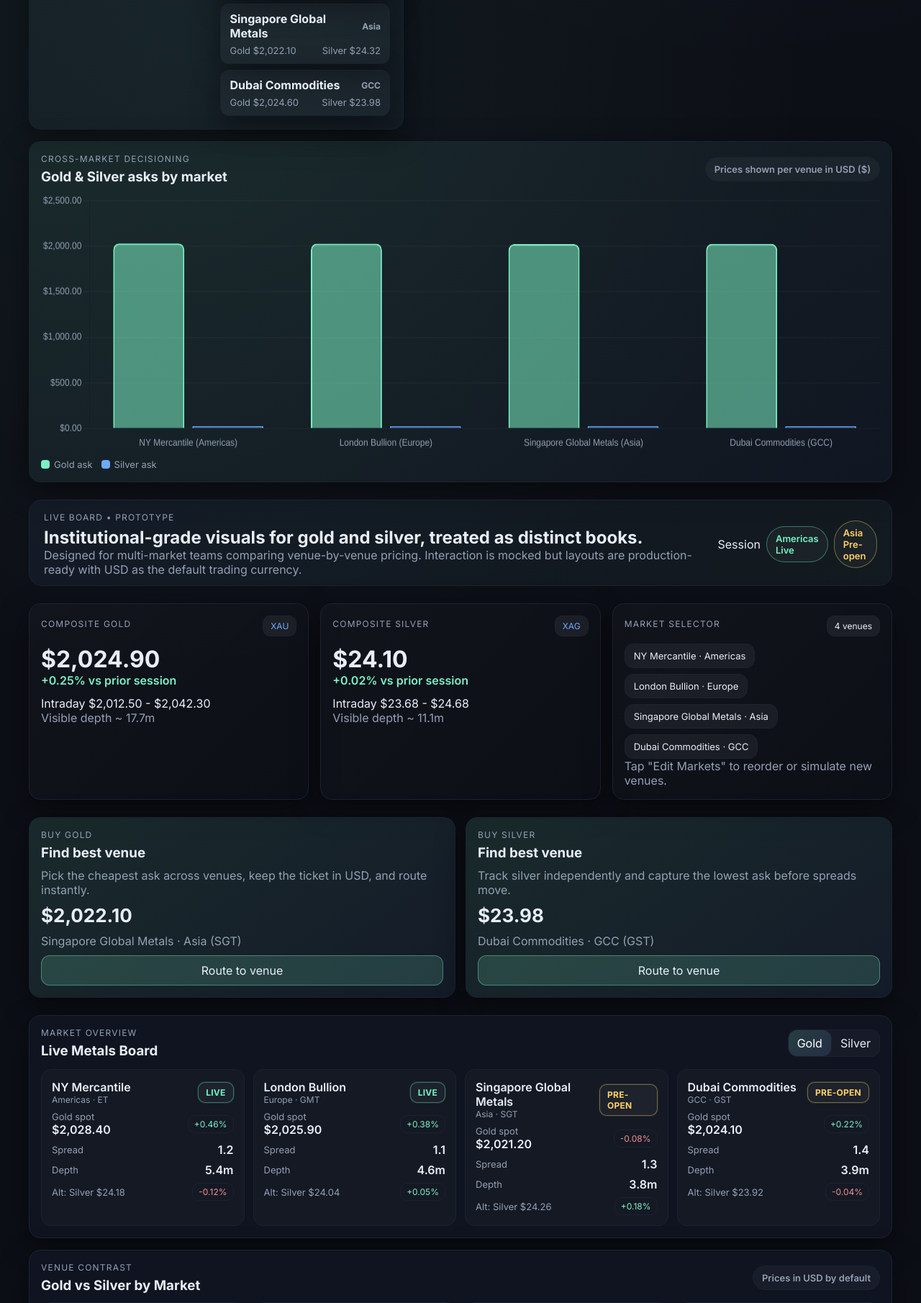
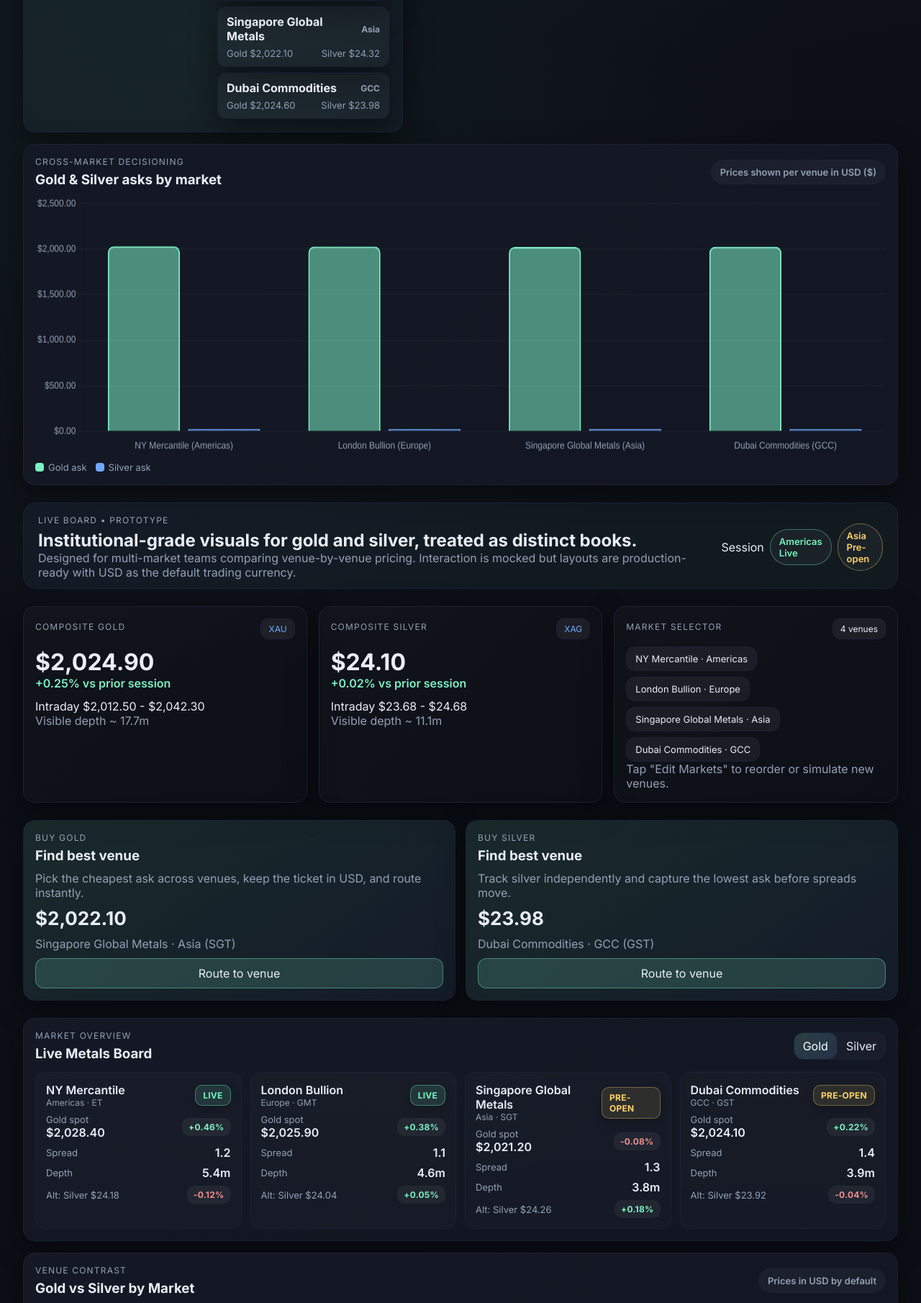
Before and after one commit to rezaeesjd/WebSage-Solutions, a PHP site: page /metals-trade-prototype/index.html in a window 1280 px wide. Shown: the part 777-2587 px from the top of the page at 72% size. Run offline with PHP 8.4, Linux system fonts and the light colour scheme.

Commit message:
Polish tradeboard styling and status chips

```diff
--- a/metals-trade-prototype/app.js
+++ b/metals-trade-prototype/app.js
@@ -149,7 +149,7 @@ function formatStatus(status) {
   const normalized = status?.toLowerCase() === 'open' ? 'open' : 'pre';
   return {
     text: normalized === 'open' ? 'Live' : 'Pre-open',
-    className: normalized
+    className: normalized === 'open' ? 'live' : 'pre'
   };
 }
 
@@ -302,7 +302,7 @@ function renderMarkets() {
           <div class="market-name">${m.name}</div>
           <div class="status">${m.region} · ${m.timezone}</div>
         </div>
-        <div class="status-pill ${statusMeta.className}">${statusMeta.text}</div>
+        <div class="chip ${statusMeta.className}">${statusMeta.text}</div>
       </header>
       <div class="metric-row">
         <div>
--- a/metals-trade-prototype/styles.css
+++ b/metals-trade-prototype/styles.css
@@ -24,7 +24,7 @@ body {
 }
 
 .app-shell {
-  max-width: 1200px;
+  max-width: 1280px;
   margin: 0 auto 64px;
   display: flex;
   flex-direction: column;
@@ -41,7 +41,7 @@ p { margin: 0; }
   padding: 18px 20px;
   border: 1px solid var(--border);
   border-radius: 18px;
-  background: var(--card);
+  background: linear-gradient(145deg, rgba(255,255,255,0.03), rgba(255,255,255,0.01));
   backdrop-filter: blur(8px);
   box-shadow: var(--shadow);
 }
@@ -106,10 +106,10 @@ button:focus-visible { outline: 2px solid var(--accent-2); outline-offset: 2px;
   display: grid;
   grid-template-columns: 1.5fr 1fr;
   gap: 16px;
-  padding: 14px 16px;
+  padding: 16px 18px;
   border: 1px solid var(--border);
   border-radius: 16px;
-  background: rgba(255,255,255,0.02);
+  background: linear-gradient(135deg, rgba(255,255,255,0.02), rgba(255,255,255,0.01));
   box-shadow: var(--shadow);
   align-items: center;
 }
@@ -162,6 +162,11 @@ button:focus-visible { outline: 2px solid var(--accent-2); outline-offset: 2px;
   grid-template-columns: repeat(auto-fit, minmax(220px, 1fr));
   gap: 12px;
   margin-top: 8px;
+}
+
+.hero-chart {
+  background: linear-gradient(145deg, rgba(124,240,197,0.08), rgba(110,168,255,0.05));
+  border: 1px solid var(--border);
 }
 
 .pin-list { margin: 8px 0 0; padding: 0; list-style: none; display: grid; gap: 6px; }
@@ -253,28 +258,21 @@ button:focus-visible { outline: 2px solid var(--accent-2); outline-offset: 2px;
 }
 .badge-soft { color: var(--accent-2); }
 
-.status-pill {
+.chip {
   padding: 6px 10px;
   border-radius: 10px;
   border: 1px solid var(--border);
-  background: rgba(255,255,255,0.04);
+  background: rgba(255,255,255,0.05);
   font-weight: 700;
   font-size: 12px;
   letter-spacing: 0.02em;
   text-transform: uppercase;
+  color: #e8edf7;
+  box-shadow: 0 4px 14px rgba(0,0,0,0.25);
 }
 
-.status-pill.open {
-  color: #70f5c1;
-  border-color: rgba(112,245,193,0.4);
-  box-shadow: 0 0 0 1px rgba(112,245,193,0.08);
-}
-
-.status-pill.pre {
-  color: var(--amber);
-  border-color: rgba(255,209,102,0.4);
-  box-shadow: 0 0 0 1px rgba(255,209,102,0.08);
-}
+.chip.live { color: #70f5c1; border-color: rgba(112,245,193,0.4); background: rgba(112,245,193,0.12); }
+.chip.pre { color: var(--amber); border-color: rgba(255,209,102,0.35); background: rgba(255,209,102,0.1); }
 
 .spread .tag-grid { display: flex; flex-wrap: wrap; gap: 8px; margin-top: 10px; }
 .tag { padding: 8px 12px; border-radius: 12px; background: rgba(255,255,255,0.05); border: 1px solid var(--border); font-size: 13px; }
@@ -319,7 +317,7 @@ button:focus-visible { outline: 2px solid var(--accent-2); outline-offset: 2px;
 }
 
 .panel {
-  background: #0f1420;
+  background: linear-gradient(145deg, rgba(255,255,255,0.02), rgba(255,255,255,0.01)), #0f1420;
   border: 1px solid var(--border);
   border-radius: 16px;
   padding: 16px;
@@ -365,7 +363,7 @@ button:focus-visible { outline: 2px solid var(--accent-2); outline-offset: 2px;
   gap: 12px;
 }
 .market-card {
-  background: rgba(255,255,255,0.02);
+  background: linear-gradient(180deg, rgba(255,255,255,0.02), rgba(255,255,255,0.01));
   border: 1px solid var(--border);
   border-radius: 14px;
   padding: 14px;
@@ -379,7 +377,7 @@ button:focus-visible { outline: 2px solid var(--accent-2); outline-offset: 2px;
 .metric-row { display: flex; justify-content: space-between; align-items: center; }
 .metric-row .label { color: var(--muted); font-size: 13px; }
 .metric-row .value { font-weight: 600; }
-.metric-row .chip { padding: 4px 8px; border-radius: 10px; font-size: 12px; border: 1px solid var(--border); }
+.metric-row .chip { padding: 4px 8px; border-radius: 10px; font-size: 12px; border: 1px solid transparent; background: rgba(255,255,255,0.05); text-transform: none; box-shadow: none; }
 
 .order-form { display: flex; flex-direction: column; gap: 12px; }
 .form-row { display: flex; flex-direction: column; gap: 6px; }
@@ -406,7 +404,6 @@ input, select {
 .legend-item { display: flex; align-items: center; gap: 6px; }
 .legend-swatch { width: 12px; height: 12px; border-radius: 4px; }
 .hero-chart canvas { min-height: 360px; }
-.hero-chart { background: linear-gradient(145deg, rgba(124,240,197,0.08), rgba(110,168,255,0.05)); }
 
 @media (max-width: 900px) {
   body { padding: 16px; }
```
